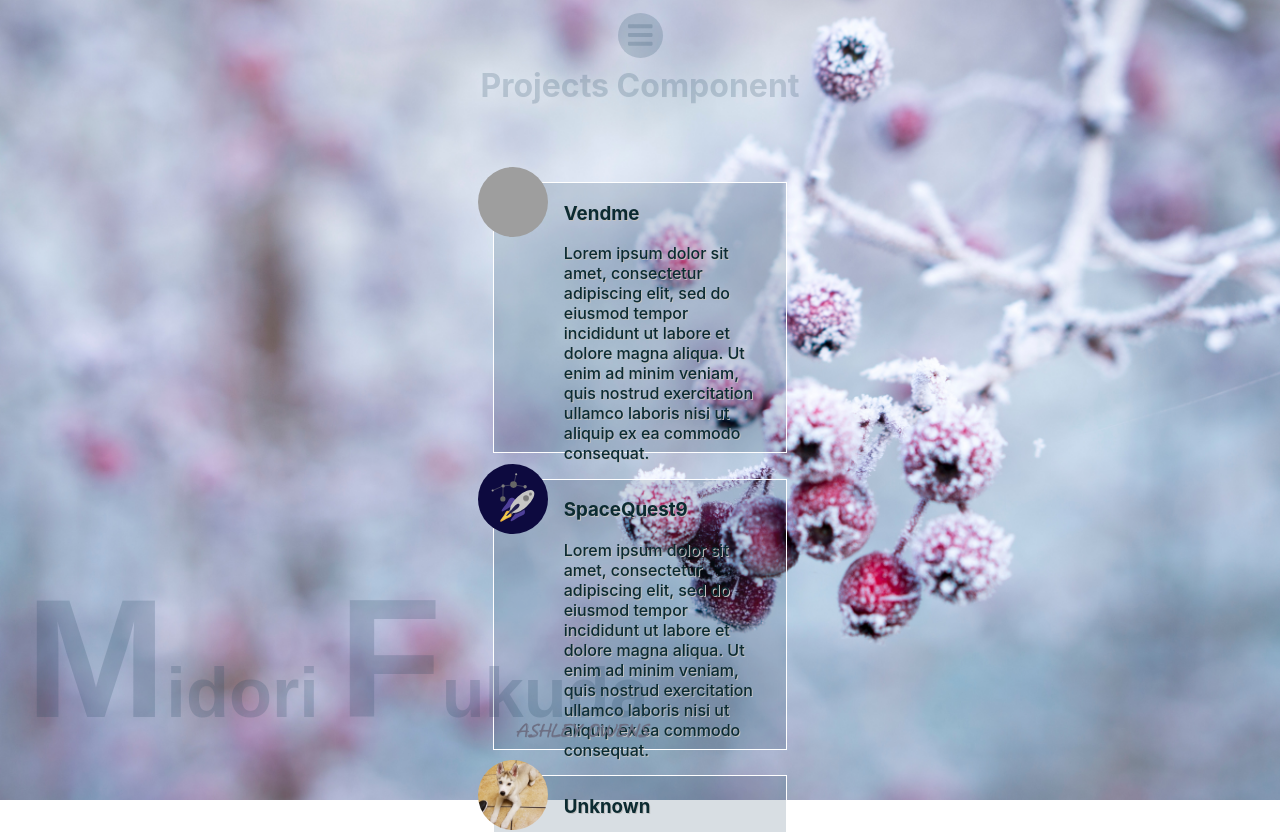
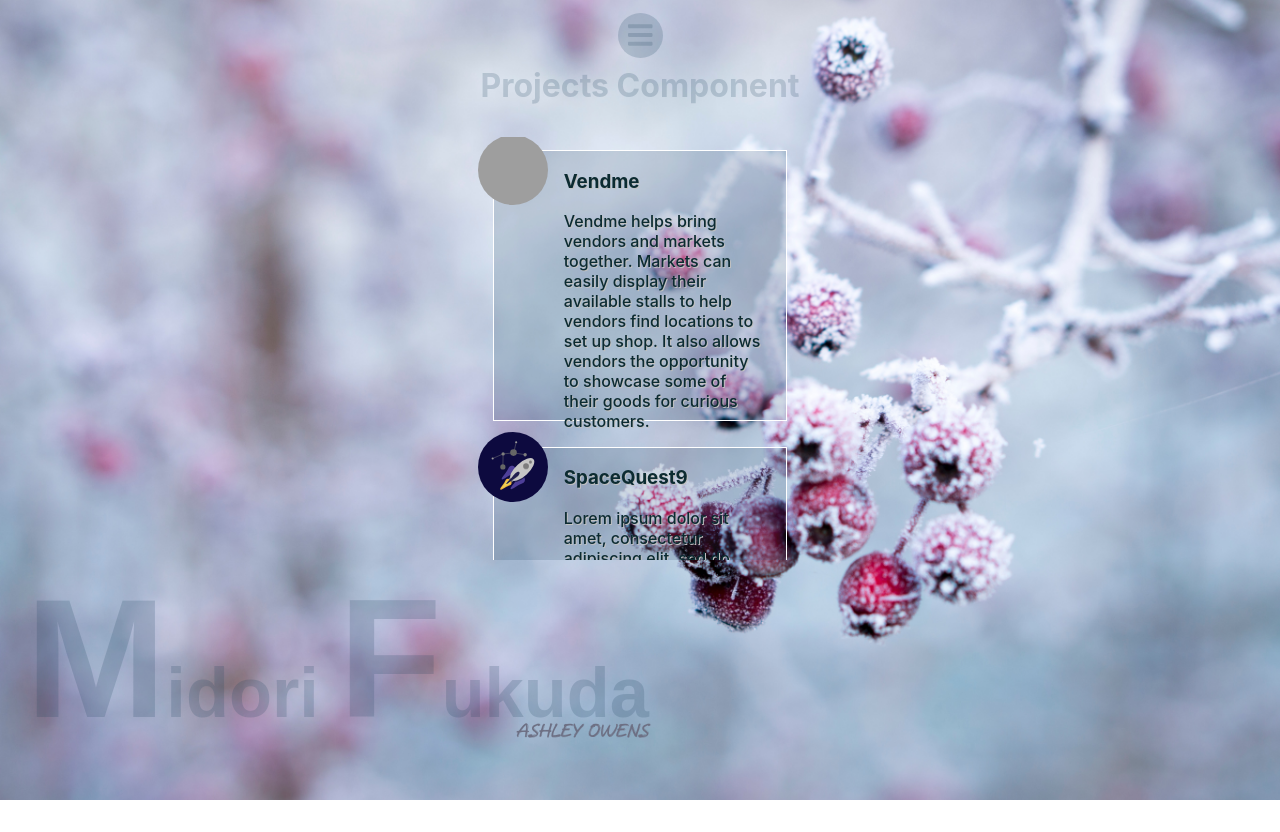
Before and after one commit to lilmatchamonster/portfolio, a React (Create React App) app: page /projects in a window 1280 px wide. Shown: the top 832 px of the page. After the commit the page ends 800 px from the top, so only its background shows below. Built offline with nearby package versions, Linux system fonts and the light colour scheme; grey boxes are pictures that could not be loaded; a web font is replaced by a local one.

Commit message:
Update Scrolling on Projects and Skills Pages

```diff
--- a/src/components/ProjectCard.js
+++ b/src/components/ProjectCard.js
@@ -6,7 +6,7 @@ import berry_invert from '../imgs/galina-n-AgWVcQz1bOA-unsplash-inverted.jpg'
 import '../App.css';
 
 const ProjectCard = (props) => {
-  const { toggleMenu, description, pic, title, short } = props
+  const { toggleMenu, description, pic, title, skills } = props
   const curTheme = toggleMenu ? 'b' : 'a';
   const theme={
     a:{color: 'hsl(235, 9%, 47%)', background: `url(${berry})`, h1:{color: 'hsla(206, 56%, 23%, .19)'}},
@@ -70,7 +70,7 @@ const ProjectCard = (props) => {
             <img src={pic} alt="Ila" />
             <div>
               <h3>{title}</h3>
-              <p className={'test'} data-hover={description}>{short}</p>
+              <p className={'test'} data-hover={skills}>{description}</p>
             </div>
           </div>
         </CardSyles>
--- a/src/components/Projects.js
+++ b/src/components/Projects.js
@@ -22,20 +22,20 @@ const Projects = (props) => {
     {
       pic: `${vendme}`,
       title: 'Vendme',
-      short: 'Lorem ipsum dolor sit amet, consectetur adipiscing elit, sed do eiusmod tempor incididunt ut labore et dolore magna aliqua. Ut enim ad minim veniam, quis nostrud exercitation ullamco laboris nisi ut aliquip ex ea commodo consequat.',
-      description: 'lppp'
+      description: 'Vendme helps bring vendors and markets together. Markets can easily display their available stalls to help vendors find locations to set up shop. It also allows vendors the opportunity to showcase some of their goods for curious customers.',
+      skills: 'Stripe, React, Styled Components, Node.js, Express, CSS, Html, Heroku, Firebase, Axios, Knex, sqlite3'
     },
     {
       pic: `${spacequest}`,
       title: 'SpaceQuest9',
-      short: 'Lorem ipsum dolor sit amet, consectetur adipiscing elit, sed do eiusmod tempor incididunt ut labore et dolore magna aliqua. Ut enim ad minim veniam, quis nostrud exercitation ullamco laboris nisi ut aliquip ex ea commodo consequat.',
-      description: ''
+      description: 'Lorem ipsum dolor sit amet, consectetur adipiscing elit, sed do eiusmod tempor incididunt ut labore et dolore magna aliqua. Ut enim ad minim veniam, quis nostrud exercitation ullamco laboris nisi ut aliquip ex ea commodo consequat.',
+      skills: ''
     },
     {
       pic: `${ila}`,
       title: 'Unknown',
-      short: 'Lorem ipsum dolor sit amet, consectetur adipiscing elit, sed do eiusmod tempor incididunt ut labore et dolore magna aliqua. Ut enim ad minim veniam, quis nostrud exercitation ullamco laboris nisi ut aliquip ex ea commodo consequat.',
-      description: ''
+      description: 'Lorem ipsum dolor sit amet, consectetur adipiscing elit, sed do eiusmod tempor incididunt ut labore et dolore magna aliqua. Ut enim ad minim veniam, quis nostrud exercitation ullamco laboris nisi ut aliquip ex ea commodo consequat.',
+      skills: ''
     }
   ]
 
@@ -49,17 +49,20 @@ const Projects = (props) => {
     background-repeat: no-repeat;
     background-attachment: fixed !important;
     padding-top: 3.5%;
-    position: absolute;
+    position: fixed;
     top: 0;
     bottom: 0;
+    right: 0;
+    left: 0;
     width: 100%;
 
     .projects {
-      margin-top: 5%;
+      margin-top: 2.5%;
       display: flex;
       flex-direction: column;
-      justify-content: center;
       align-items: center;
+      overflow-y: scroll;
+      height: 56%;
     }
   `;
   return (
@@ -84,7 +87,7 @@ const Projects = (props) => {
             <h1 style={{color: 'hsla(206, 56%, 23%, .19)'}}>Projects Component</h1>
             <div className={'projects'}>
               {myProjects.map((card, i) => (
-                <ProjectCard key={i} description={card.description} pic={card.pic} title={card.title} short={card.short}/>
+                <ProjectCard key={i} skills={card.skills} pic={card.pic} title={card.title} description={card.description}/>
               ))}
             </div>
           </ProjectSyles>
--- a/src/components/Skills.js
+++ b/src/components/Skills.js
@@ -104,17 +104,19 @@ const Skills = (props) => {
     background-repeat: no-repeat;
     background-attachment: fixed !important;
     padding-top: 3.5%;
-    position: absolute;
+    position: fixed;
     top: 0;
     bottom: 0;
-    width: 100%;
+    right: 0;
+    left: 0;
+    height: 100%;
 
     .skills-container {
       display: flex;
-      justify-content: center;
-      align-items: center;
       width: 100%;
-      /* margin-top: 5%; */
+      height: 60%;
+      overflow-y: scroll;
+      margin-top: 2.5%;
     }
     .skills {
       display: flex;
```
